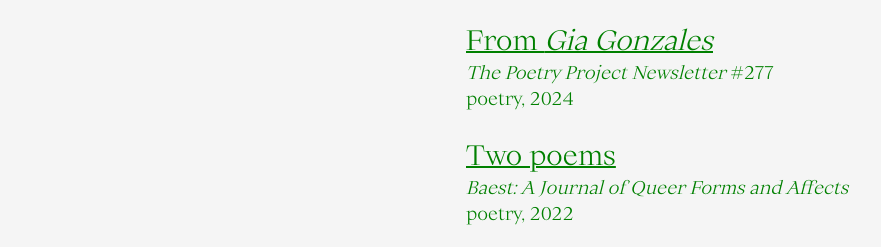
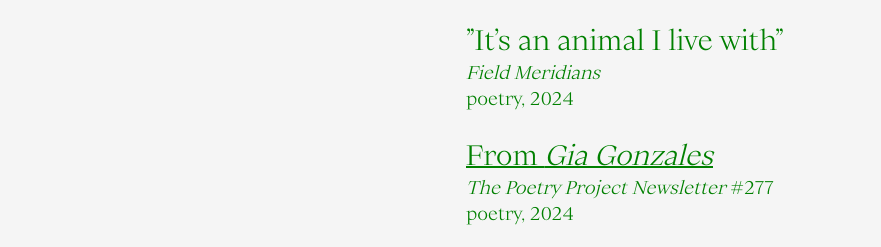
Before and after one commit to giagonzales/giagonzales.github.io, a plain HTML site: page work.html in a window 1280 px wide. Shown: the part 550-797 px from the top of the page, without its empty margins (14-895 px from the left). Drawn offline with Linux system fonts and the light colour scheme; files whose address does not match are found by name.

Commit message:
Update work.html

```diff
--- a/work.html
+++ b/work.html
@@ -65,6 +65,10 @@
     chapbook, 2022</p><br><br><br>
 
 <h1>Publications</h1><br>
+    <p><span class="parahead">&rdquo;It&rsquo;s an animal I live with&rdquo;</span class><br>
+    <em>Field Meridians</em><br>
+    poetry, 2024</p><br>
+
     <p><span class="parahead"><a href="https://www.poetryproject.org/publications/newsletter/277-summer-2024/from-gia-gonzales" target="_blank" rel="noopener noreferrer">From <em>Gia Gonzales</em></a></span class><br>
     <em>The Poetry Project Newsletter</em> #277<br>
     poetry, 2024</p><br>
```
